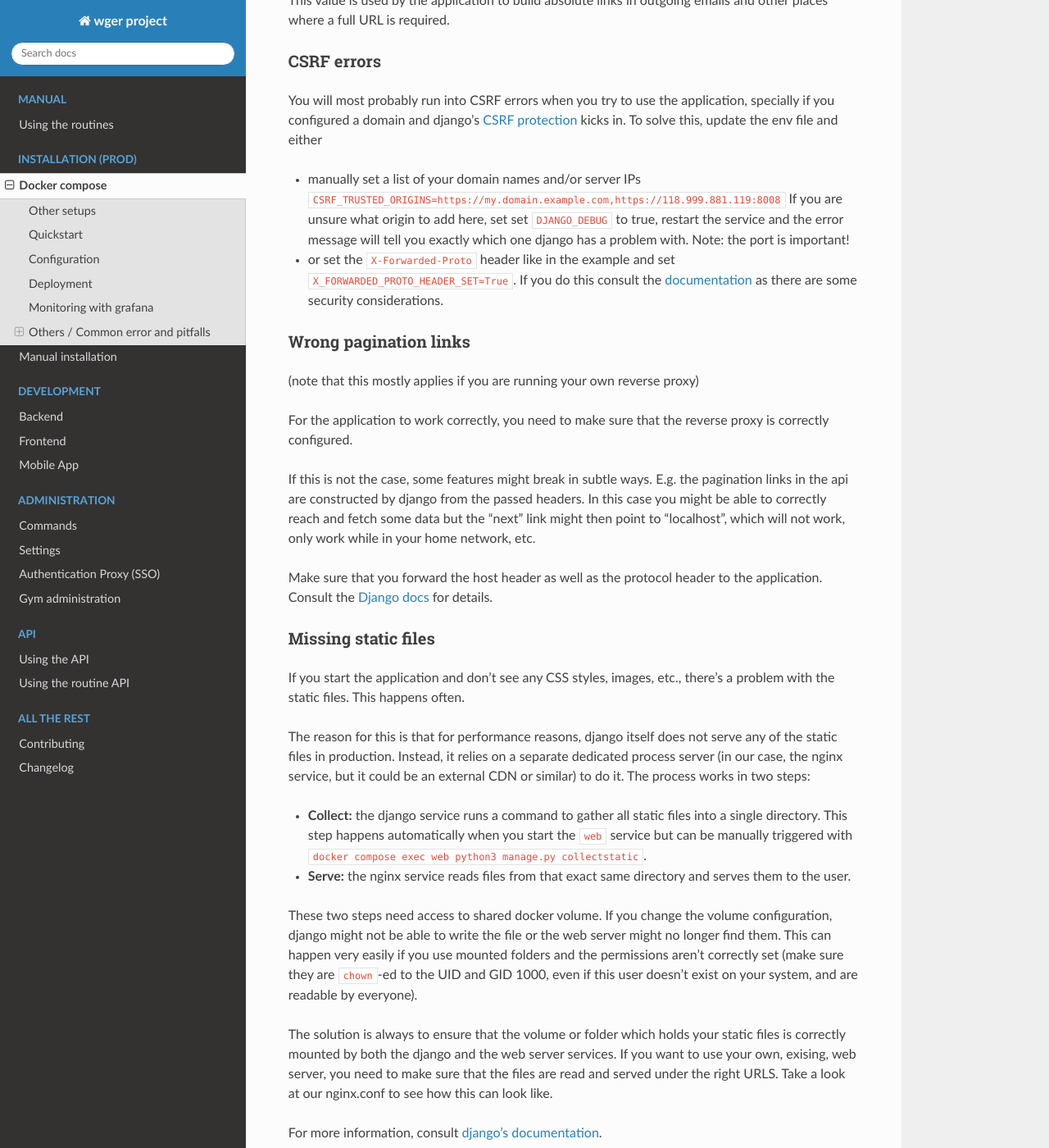
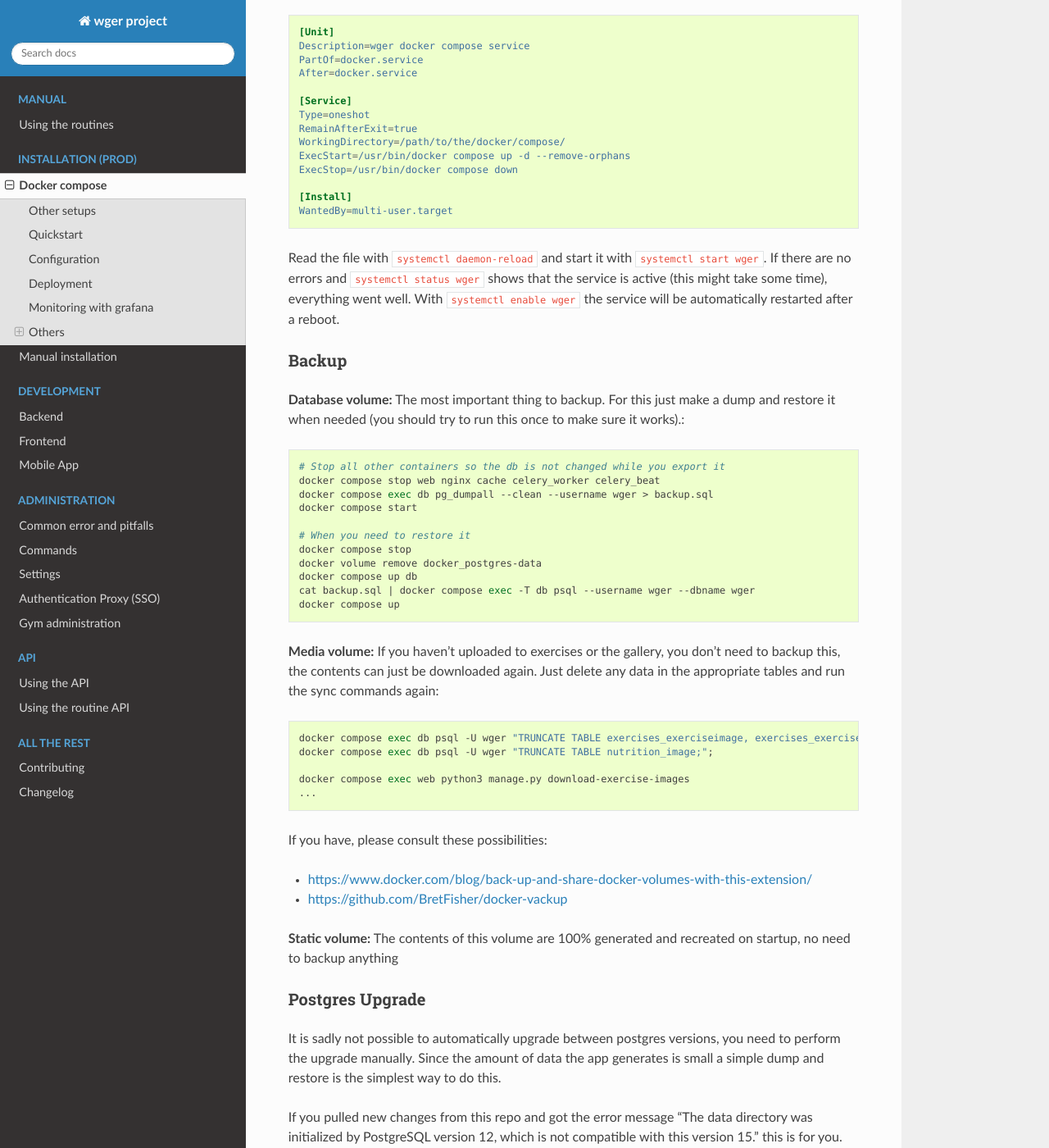
Before and after one commit to wger-project/docs, a Sphinx documentation site: the page built from docs/production/docker.rst, in a window 1280 px wide and 1400 px high, scrolled down 4548 px. Shown: the whole window at 82% size. Built offline with Sphinx 7.4.7 and the Read the Docs theme 3.1.0, drawn with Linux system fonts in a browser that asks for light colours; some of the changed text lies outside the part shown.

Commit message:
Split some of the errors from the docker page
These apply to everyone, and making moving them to their own page might help
with visibility.

```diff
--- /dev/null
+++ b/docs/administration/errors.rst
@@ -0,0 +1,88 @@
+.. _errors_and_pitfalls:
+
+Common error and pitfalls
+=========================
+
+Missing static files
+--------------------
+
+If you start the application and don't see any CSS styles, images, etc., there's a
+problem with the static files. This happens often.
+
+The reason for this is that for performance reasons, django itself does not serve
+any of the static files in production. Instead, it relies on a separate dedicated
+process server (in our case, the nginx service, but it could be an external CDN
+or similar) to do it. The process works in two steps:
+
+* **Collect:** the django service runs a command to gather all static files into a
+  single directory. This step happens automatically when you start the ``web``
+  service but can be manually triggered with ``docker compose exec web python3
+  manage.py collectstatic``.
+* **Serve:** the nginx service reads files from that exact same directory and
+  serves them to the user.
+
+These two steps need access to shared docker volume. If you change the volume
+configuration, django might not be able to write the file or the web server might
+no longer find them. This can happen very easily if you use mounted folders and
+the permissions aren't correctly set (make sure they are ``chown``-ed to the UID
+and GID 1000, even if this user doesn't exist on your system, and are readable by
+everyone).
+
+The solution is always to ensure that the volume or folder which holds your
+static files is correctly mounted by both the django and the web server services.
+If you want to use your own, exising, web server, you need to make sure that
+the files are read and served under the right URLS. Take a look at our nginx.conf
+to see how this can look like.
+
+For more information, consult `django's documentation <https://docs.djangoproject.com/en/4.1/ref/settings/#secure-proxy-ssl-header>`_.
+
+Email verification links
+------------------------
+
+When self-hosting, verification emails may otherwise contain links like
+``http://localhost/...``. Set ``SITE_URL`` in your environment to your public
+base URL (no trailing slash) so links use your domain instead:
+
+.. code-block:: bash
+
+   SITE_URL=https://your.public.domain
+
+This value is used by the application to build absolute links in outgoing
+emails and other places where a full URL is required.
+
+CSRF errors
+-----------
+
+You will most probably run into CSRF errors when you try to use the application,
+specially if you configured a domain and django's
+`CSRF protection <https://docs.djangoproject.com/en/dev/ref/csrf/>`_ kicks in.
+To solve this, update the env file and either
+
+* manually set a list of your domain names and/or server IPs
+  ``CSRF_TRUSTED_ORIGINS=https://my.domain.example.com,https://118.999.881.119:8008``
+  If you are unsure what origin to add here, set set ``DJANGO_DEBUG`` to true,
+  restart the service and the error message will tell you exactly which one
+  django has a problem with. Note: the port is important!
+* or set the ``X-Forwarded-Proto`` header like in the example and set
+  ``X_FORWARDED_PROTO_HEADER_SET=True``. If you do this consult the
+  `documentation <https://docs.djangoproject.com/en/4.1/ref/settings/#secure-proxy-ssl-header>`_
+  as there are some security considerations.
+
+
+Wrong pagination links
+----------------------
+
+(note that this mostly applies if you are running your own reverse proxy)
+
+For the application to work correctly, you need to make sure that the reverse
+proxy is correctly configured.
+
+If this is not the case, some features might break in subtle ways. E.g. the
+pagination links in the api are constructed by django from the passed headers.
+In this case you might be able to correctly reach and fetch some data but the
+"next" link might then point to "localhost", which will not work, only work
+while in your home network, etc.
+
+Make sure that you forward the host header as well as the protocol header to
+the application. Consult the `Django docs <https://docs.djangoproject.com/en/6.0/ref/request-response/#django.http.HttpRequest.get_host>`_
+for details.
--- a/docs/administration/index.rst
+++ b/docs/administration/index.rst
@@ -10,6 +10,7 @@
 .. toctree::
    :maxdepth: 1
 
+   errors
    commands
    settings
    auth_proxy
--- a/docs/index.rst
+++ b/docs/index.rst
@@ -43,6 +43,8 @@
     Docker and Docker Compose.
 :doc:`production/installation`
     "Manual" installation of the application in a production environment.
+:doc:`production/errors`
+    Common errors and how to fix them in a production environment.
 
 
 Development
@@ -76,6 +78,7 @@
    :caption: Administration
    :hidden:
 
+   administration/errors
    administration/commands
    administration/settings
    administration/auth_proxy
--- a/docs/production/docker.rst
+++ b/docs/production/docker.rst
@@ -199,92 +202,8 @@
 To access the dashboards, go to http://localhost:3000 and log in with ``admin``, password
 ``adminadmin``. To change the pre defined password, edit ``grafana/web.yml``.
 
-Others / Common error and pitfalls
-----------------------------------
-
-Email verification links
-~~~~~~~~~~~~~~~~~~~~~~~~
-
-When self-hosting, verification emails may otherwise contain links like
-``http://localhost/...``. Set ``SITE_URL`` in your environment to your public
-base URL (no trailing slash) so links use your domain instead:
-
-.. code-block:: bash
-
-   SITE_URL=https://your.public.domain
-
-This value is used by the application to build absolute links in outgoing
-emails and other places where a full URL is required.
-
-CSRF errors
-~~~~~~~~~~~
-
-You will most probably run into CSRF errors when you try to use the application,
-specially if you configured a domain and django's
-`CSRF protection <https://docs.djangoproject.com/en/dev/ref/csrf/>`_ kicks in.
-To solve this, update the env file and either
-
-* manually set a list of your domain names and/or server IPs
-  ``CSRF_TRUSTED_ORIGINS=https://my.domain.example.com,https://118.999.881.119:8008``
-  If you are unsure what origin to add here, set set ``DJANGO_DEBUG`` to true,
-  restart the service and the error message will tell you exactly which one
-  django has a problem with. Note: the port is important!
-* or set the ``X-Forwarded-Proto`` header like in the example and set
-  ``X_FORWARDED_PROTO_HEADER_SET=True``. If you do this consult the
-  `documentation <https://docs.djangoproject.com/en/4.1/ref/settings/#secure-proxy-ssl-header>`_
-  as there are some security considerations.
-
-
-Wrong pagination links
-~~~~~~~~~~~~~~~~~~~~~~
-
-(note that this mostly applies if you are running your own reverse proxy)
-
-For the application to work correctly, you need to make sure that the reverse
-proxy is correctly configured.
-
-If this is not the case, some features might break in subtle ways. E.g. the
-pagination links in the api are constructed by django from the passed headers.
-In this case you might be able to correctly reach and fetch some data but the
-"next" link might then point to "localhost", which will not work, only work
-while in your home network, etc.
-
-Make sure that you forward the host header as well as the protocol header to
-the application. Consult the `Django docs <https://docs.djangoproject.com/en/6.0/ref/request-response/#django.http.HttpRequest.get_host>`_
-for details.
-
-Missing static files
-~~~~~~~~~~~~~~~~~~~~
-
-If you start the application and don't see any CSS styles, images, etc., there's a
-problem with the static files. This happens often.
-
-The reason for this is that for performance reasons, django itself does not serve
-any of the static files in production. Instead, it relies on a separate dedicated
-process server (in our case, the nginx service, but it could be an external CDN
-or similar) to do it. The process works in two steps:
-
-* **Collect:** the django service runs a command to gather all static files into a
-  single directory. This step happens automatically when you start the ``web``
-  service but can be manually triggered with ``docker compose exec web python3
-  manage.py collectstatic``.
-* **Serve:** the nginx service reads files from that exact same directory and
-  serves them to the user.
-
-These two steps need access to shared docker volume. If you change the volume
-configuration, django might not be able to write the file or the web server might
-no longer find them. This can happen very easily if you use mounted folders and
-the permissions aren't correctly set (make sure they are ``chown``-ed to the UID
-and GID 1000, even if this user doesn't exist on your system, and are readable by
-everyone).
-
-The solution is always to ensure that the volume or folder which holds your
-static files is correctly mounted by both the django and the web server services.
-If you want to use your own, exising, web server, you need to make sure that
-the files are read and served under the right URLS. Take a look at our nginx.conf
-to see how this can look like.
-
-For more information, consult `django's documentation <https://docs.djangoproject.com/en/4.1/ref/settings/#secure-proxy-ssl-header>`_.
+Others
+------
 
 
 Automatically start service
```
Also changed, not shown: other parts of docs/production/docker.rst (+3 -0 lines).
